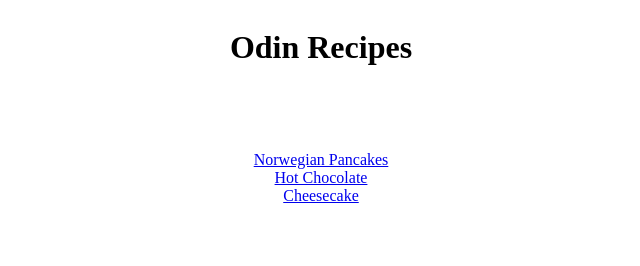
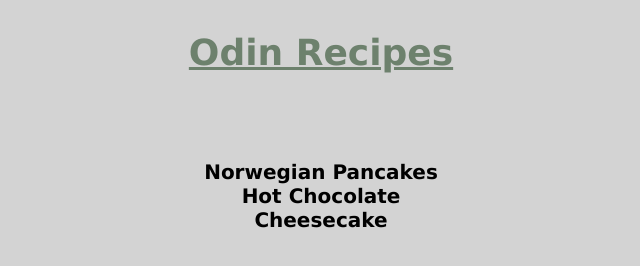
Before and after one commit to ElleMNOP63/odin-recipes, a plain HTML site: page index.html in a window 1280 px wide. Shown: the whole page, without its empty margins (319-959 px from the left). Drawn offline with Linux system fonts and the light colour scheme.

Commit message:
update css

```diff
--- a/style.css
+++ b/style.css
@@ -1,6 +1,10 @@
+*{
+    font-family: Verdana, Geneva, Tahoma, sans-serif;
+}
 body{
     display: flex;
     flex-direction: column;
+    background-color: lightgrey;
 }
 .top{
     display: flex;
@@ -10,6 +14,10 @@ h1{
     display: flex;
     justify-content: center;
     align-items: center;
+    font-size: 36px;
+    text-decoration: underline;
+    color: rgb(109, 129, 109);
+
 }
 .imgcont{
     display: flex;
@@ -72,3 +80,13 @@ button:hover{
     align-items: center;
     margin-top: 5%;
 }
+a{
+    text-decoration: none;
+    color: black;
+    font-size: 20px;
+    font-weight: 900;
+}
+a:hover{
+    color: rgb(79, 94, 79);
+    border: solid;
+}
```
